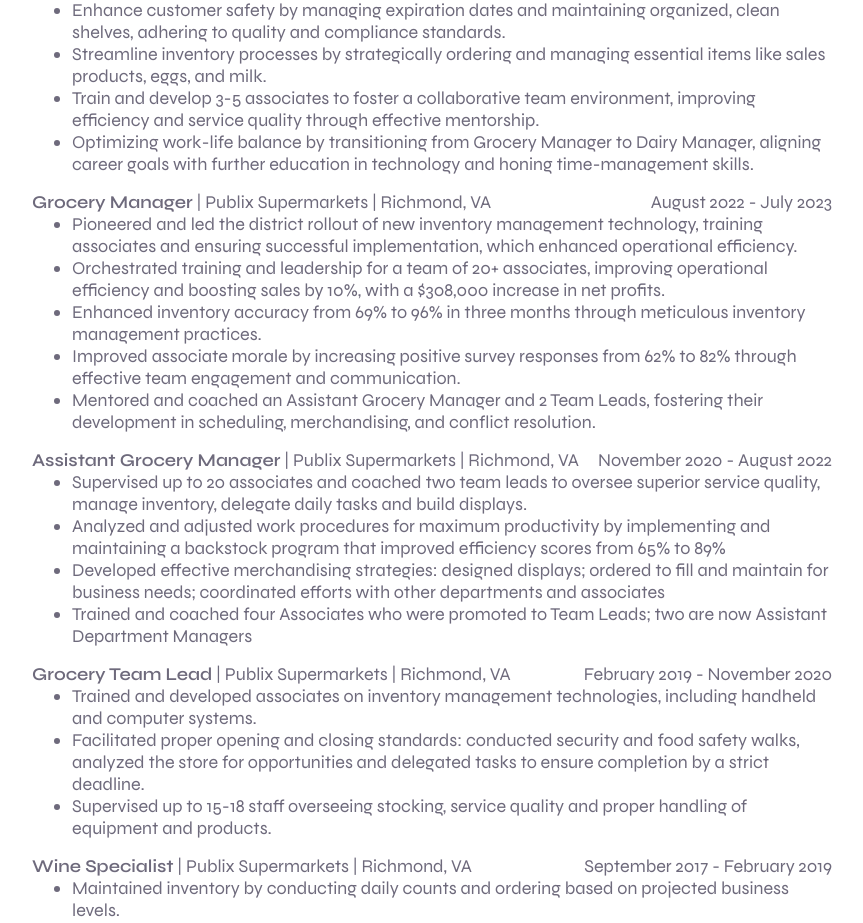
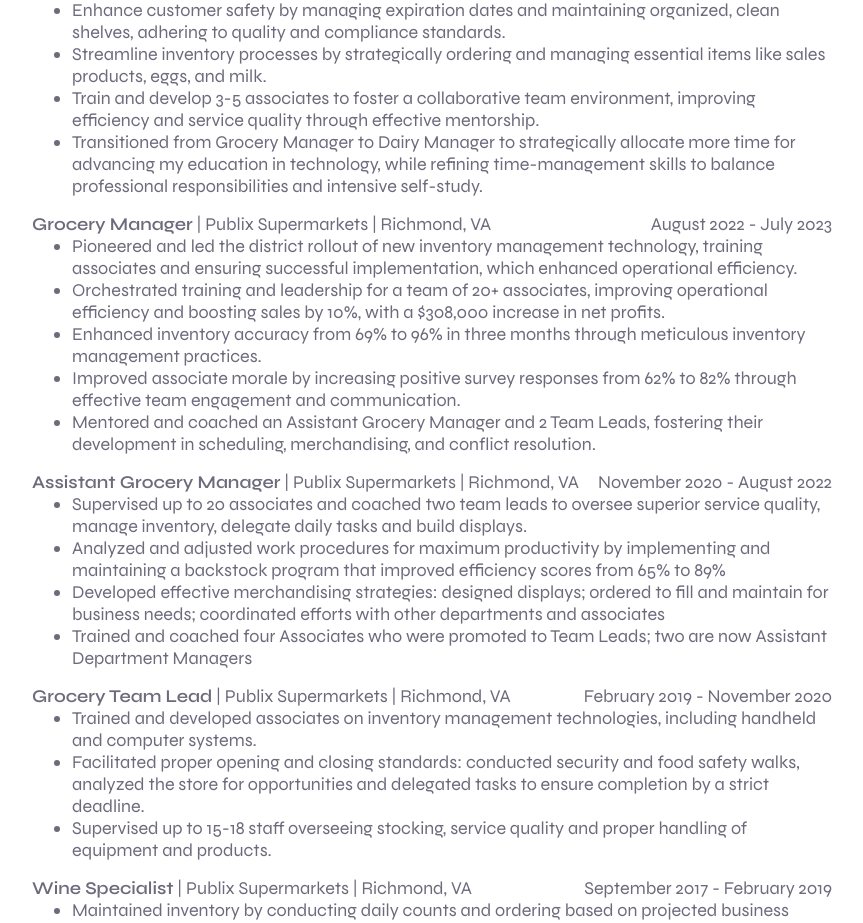
Before and after one commit to dvirak/Personal-Website, a React (Vite) app: page /about in a window 1280 px wide. Shown: the part 2523-3446 px from the top of the page, without its empty margins (208-1071 px from the left). Built offline with nearby package versions, Linux system fonts and the light colour scheme.

Commit message:
Resume File Update

```diff
--- a/src/Components/HomeSection.jsx
+++ b/src/Components/HomeSection.jsx
@@ -3,7 +3,7 @@
 
 //! Imported Components/Variables----------------
 import profilePictureNB from "../assets/pictures/DVirakNB3.png";
-import resume from "../assets/documents/";
+import resume from "../assets/documents/Daniel Virak Resume, Full-Stack Developer.pdf";
 
 export default function HomeSection() {
   return (
--- a/src/Pages/Experience.jsx
+++ b/src/Pages/Experience.jsx
@@ -206,9 +206,10 @@
                 effective mentorship.
               </li>
               <li>
-                Optimizing work-life balance by transitioning from Grocery
-                Manager to Dairy Manager, aligning career goals with further
-                education in technology and honing time-management skills.
+                Transitioned from Grocery Manager to Dairy Manager to
+                strategically allocate more time for advancing my education in
+                technology, while refining time-management skills to balance
+                professional responsibilities and intensive self-study.
               </li>
             </ul>
           </li>
```
Also changed, not shown: 2 other files (tests, documents, lock files or other folders).
